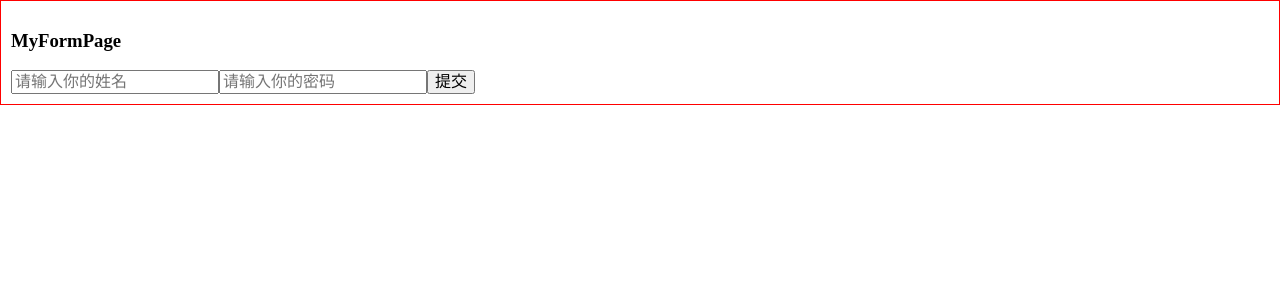
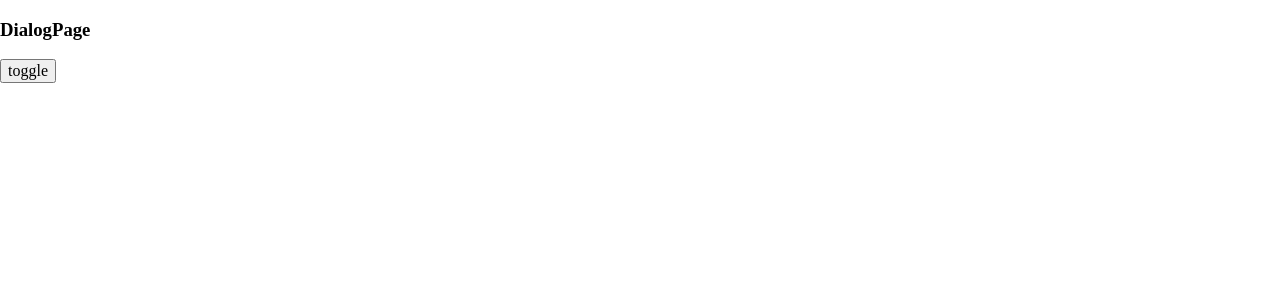
Before and after one commit to lisongyu/reacttrue, a React app: page / in a window 1280 px wide. Shown: the top 300 px of the page. Built offline with nearby package versions, Linux system fonts and the light colour scheme.

Commit message:
提交文件提交

```diff
--- a/src/App.js
+++ b/src/App.js
@@ -1,13 +1,15 @@
 import React from 'react'
 // import HocPage from './pages/HocPage'
-import MyFormPage from './pages/MyFormPage'
+// import MyFormPage from './pages/MyFormPage'
+import DialogPage from './pages/DialogPage'
 
 
-function App() {
-  return ( <
-    div className = "App" > {
-      /* 表单组件使用create */ } <
-    MyFormPage / >
+function App () {
+  return (<
+    div className="App" > {
+      /* 表单组件使用create */}
+    {/* < MyFormPage / >*/}
+    <DialogPage />
     <
     /div>
   )
--- /dev/null
+++ b/src/components/Dialog.js
@@ -0,0 +1,23 @@
+import React, { Component } from 'react'
+import { createPortal } from 'react-dom'
+export default class Dialog extends Component {
+  constructor(props) {
+    super(props)
+    const doc = window.document;
+    this.node = doc.createElement("div")
+    doc.body.appendChild(this.node)
+    this.state = {
+
+
+    }
+  }
+
+  render () {
+    return createPortal(
+      <div className="dialog">
+        <h3>Dialog</h3>
+      </div>,
+      this.node
+    )
+  }
+}
--- /dev/null
+++ b/src/pages/DialogPage.js
@@ -0,0 +1,27 @@
+import React, { Component } from 'react'
+import Dialog from "../components/Dialog"
+export default class DialogPage extends Component {
+  constructor(props) {
+    super(props)
+
+    this.state = {
+      showDialog: false
+    }
+  }
+
+  render () {
+    const { showDialog } = this.state
+    return (
+      <div>
+        <h3>DialogPage</h3>
+        <button onClick={() => {
+          this.setState({ showDialog: !showDialog })
+        }}>
+          toggle
+        </button>
+        {showDialog}
+        {showDialog && <Dialog />}
+      </div>
+    )
+  }
+}
```
Also changed, not shown: .eslintrc.js (deleted).
